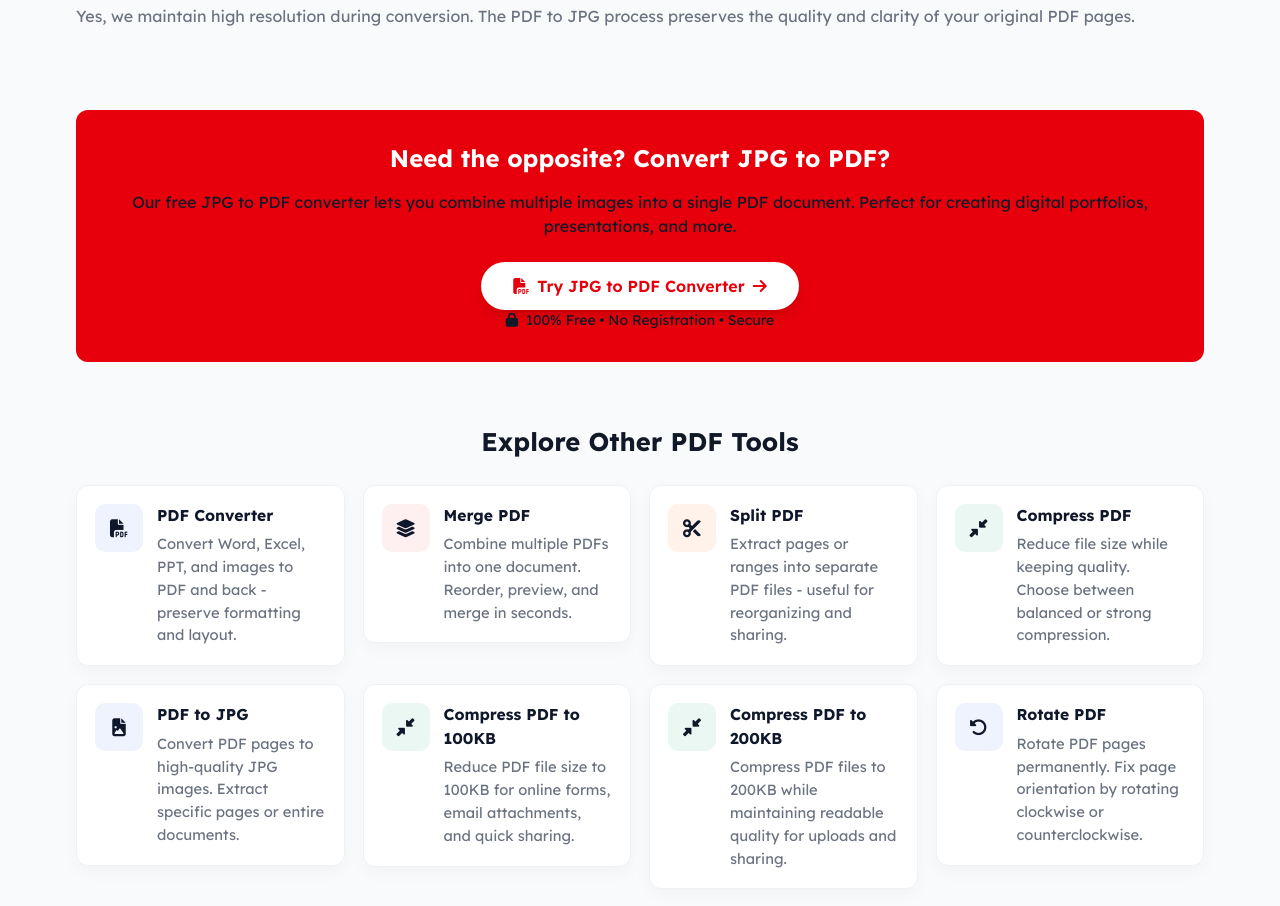
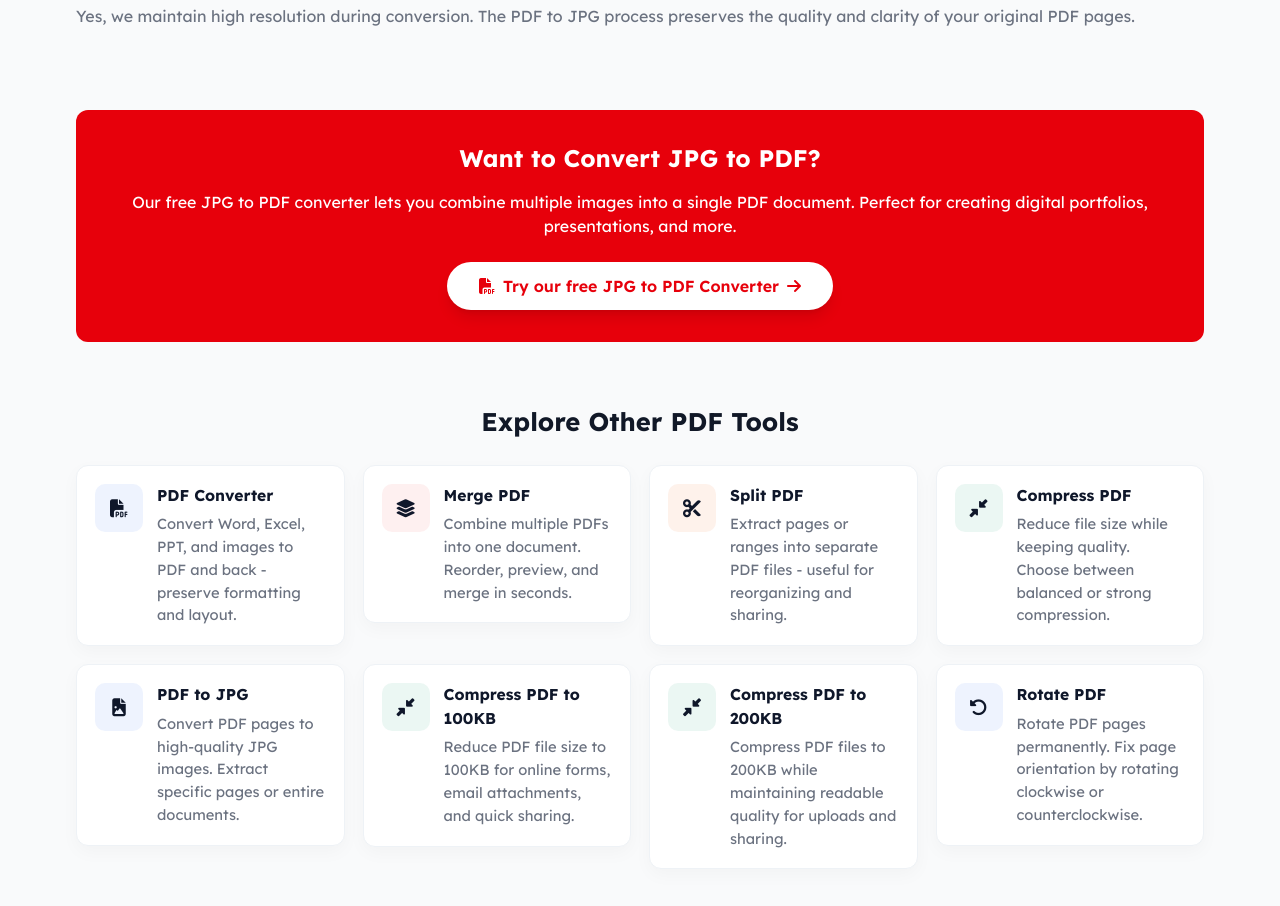
Before and after one commit to officialakshay7/pdf99, a plain HTML site: page pdf-to-jpg.html in a window 1280 px wide. Shown: the part 2935-3841 px from the top of the page. Drawn offline with nearby package versions, Linux system fonts and the light colour scheme; a script that the page names is missing.

Commit message:
Update pdf-to-jpg.html

```diff
--- a/pdf-to-jpg.html
+++ b/pdf-to-jpg.html
@@ -1233,21 +1233,18 @@
           <section style="margin-top:60px; margin-bottom:40px;">
             <div class="bg-red-600 rounded-xl p-8 text-center shadow-xl">
               <h2 class="text-2xl md:text-3xl font-bold text-white mb-4">
-                Need the opposite? Convert JPG to PDF?
+                Want to Convert JPG to PDF?
               </h2>
-              <p class="text-red-100 mb-6 max-w-2xl mx-auto">
+              <p class="text-white mb-6 max-w-2xl mx-auto">
                 Our free JPG to PDF converter lets you combine multiple images into a single PDF document. Perfect for
                 creating digital portfolios, presentations, and more.
               </p>
               <a href="/jpg-to-pdf"
                 class="inline-flex items-center bg-white text-red-600 hover:bg-gray-100 font-semibold py-3 px-8 rounded-full shadow-lg transition-all transform hover:scale-105">
                 <i class="fas fa-file-pdf mr-2"></i>
-                Try JPG to PDF Converter
+                Try our free JPG to PDF Converter
                 <i class="fas fa-arrow-right ml-2"></i>
               </a>
-              <p class="text-red-100 text-sm mt-4">
-                <i class="fas fa-lock mr-1"></i> 100% Free • No Registration • Secure
-              </p>
             </div>
           </section>
 
```
